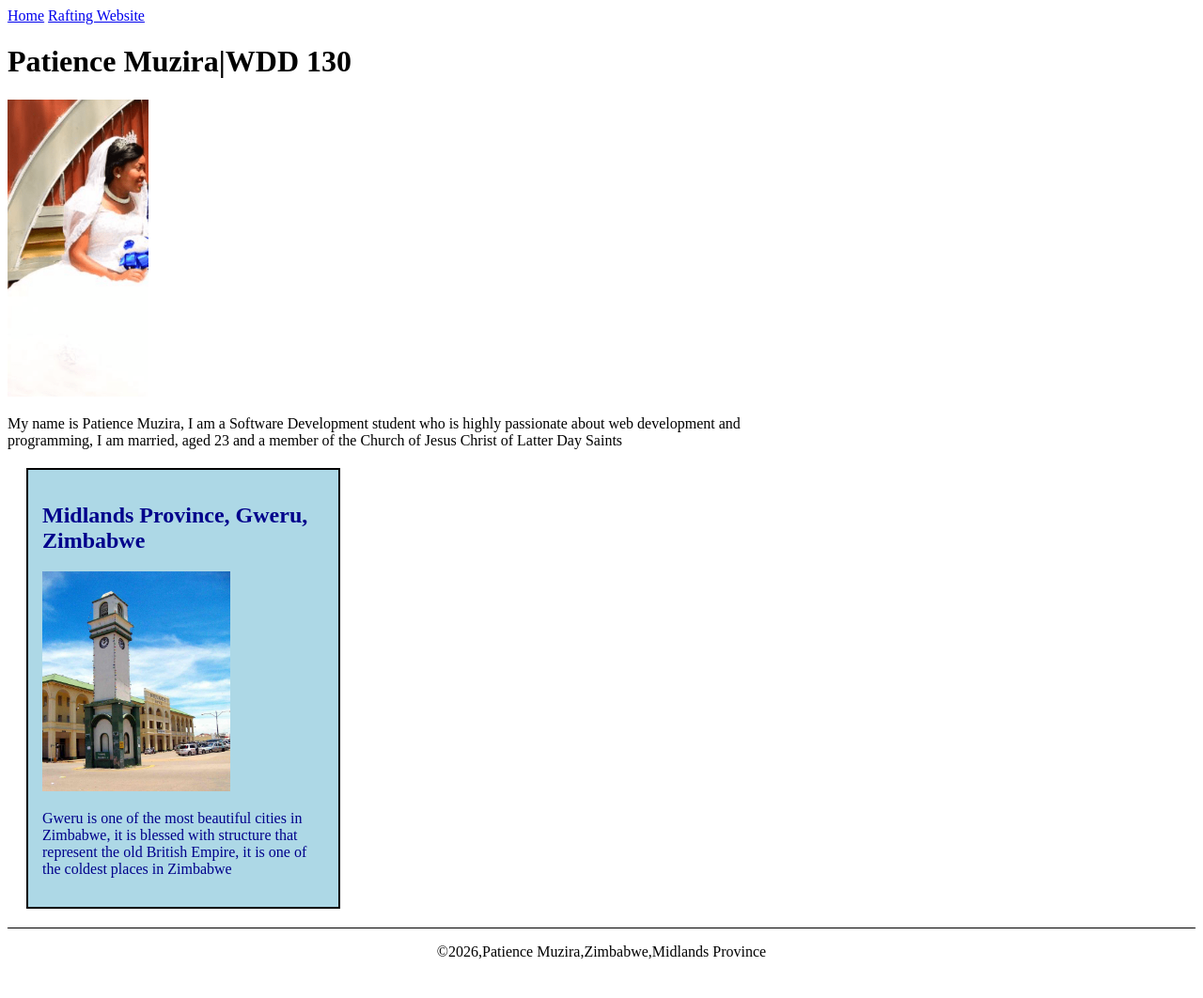
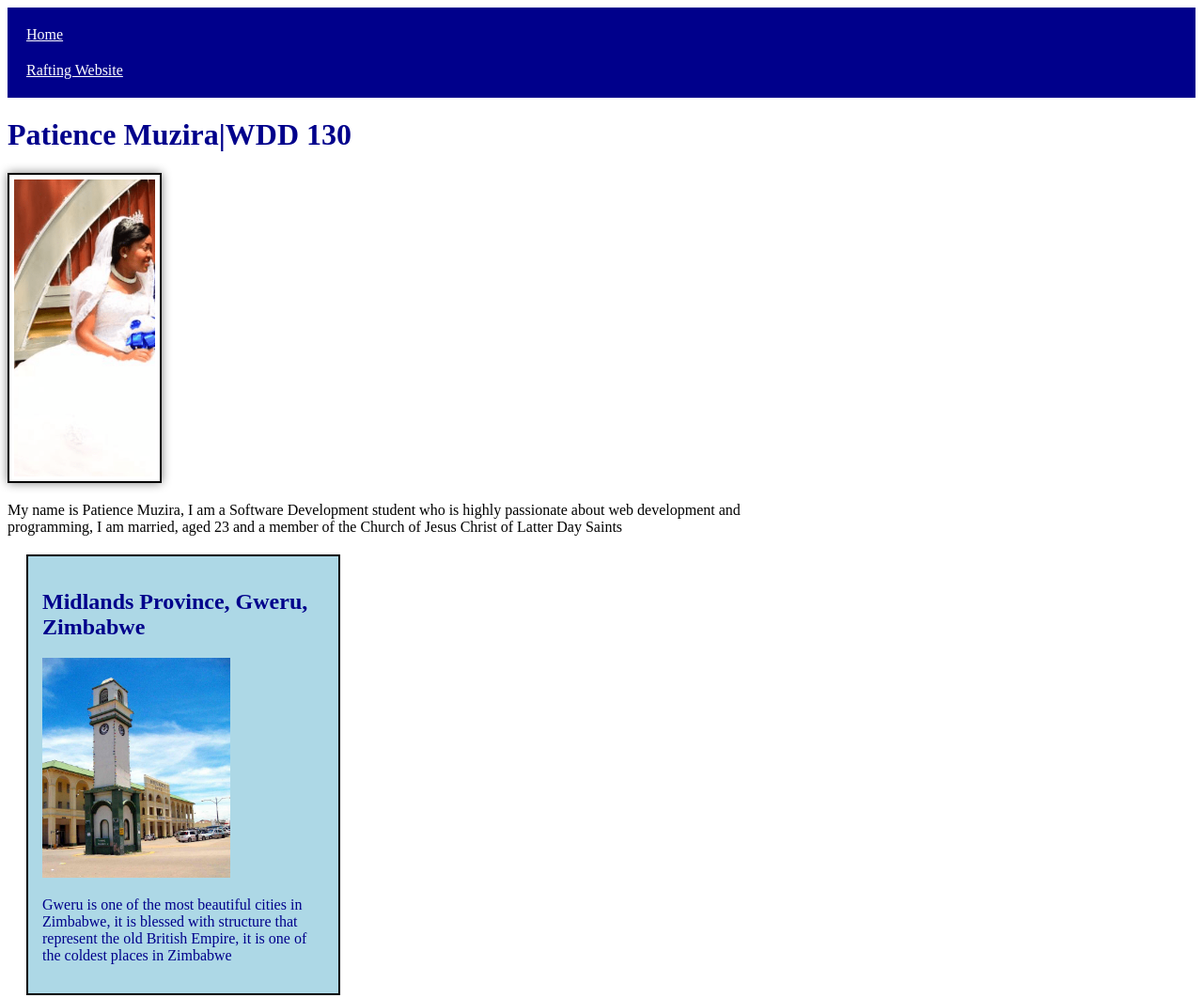
Before and after one commit to Patie03-developer/wdd130, a plain HTML site: page index.html in a window 1280 px wide. Shown: the top 1062 px of the page at 94% size. Before the commit the page ends 1038 px from the top, so only its background shows below. Drawn offline with Linux system fonts and the light colour scheme.

```diff
--- a/styles/styles.css
+++ b/styles/styles.css
@@ -1,5 +1,20 @@
 main {
     max-width: 840px;
+}
+
+nav {
+    background-color: darkblue;
+    padding: 10px;
+}
+
+nav a {
+    color: white;
+    padding: 10px;
+    display: block;
+}
+
+h1 {
+    color: darkblue;
 }
 
 aside {
@@ -19,6 +34,9 @@ aside img {
 main img {
     width: 150px;
     height: auto;
+    border: 2px solid black;
+    padding: 5px;
+    box-shadow: 0 0 10px gray;
 }
 
 p {
```
